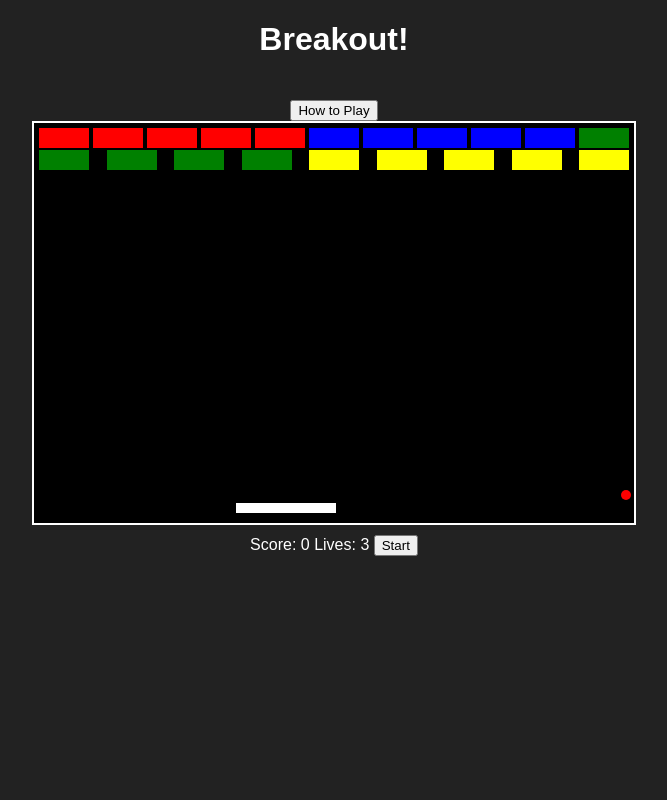
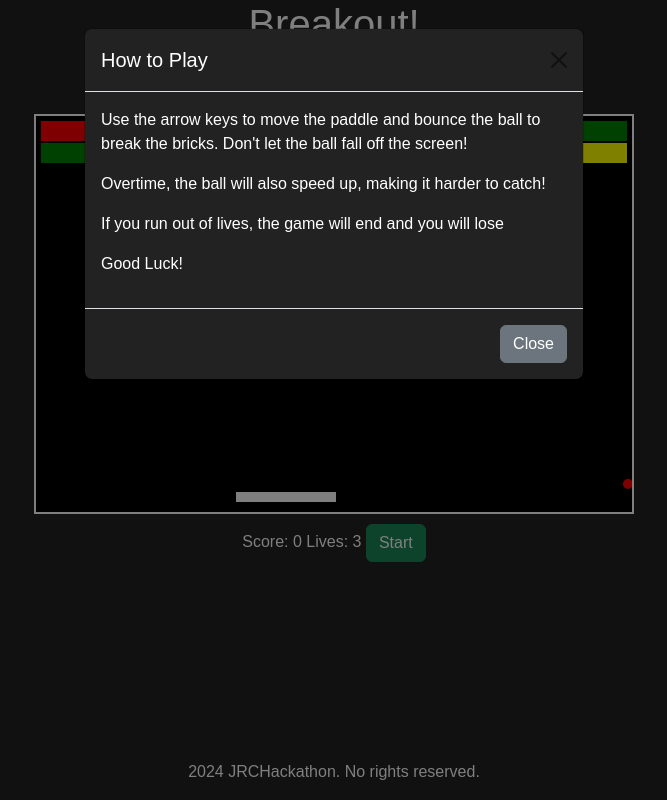
Before and after one commit to MarshallJD1/JRCHackathon, a plain HTML site: page index.html in a window 1280 px wide. Both pictures are taken after a click on the button "How to Play". Shown: the whole page, without its empty margins (306-973 px from the left). Drawn offline with nearby package versions, Linux system fonts and the light colour scheme.

Commit message:
Add modal for game instructions and footer. Add one element into style.css for modal background.

```diff
--- a/assets/css/style.css
+++ b/assets/css/style.css
@@ -8,6 +8,13 @@ body {
   align-items: center;
   margin: 0;
   height: 100vh;
+}
+
+/* Colours the modal content in #222 */
+
+.modal-content {
+  background-color: #222;
+  color: white;
 }
 
 #game-container {
--- a/index.html
+++ b/index.html
@@ -1,16 +1,51 @@
 <!DOCTYPE html>
 <html lang="en">
+
 <head>
     <meta charset="UTF-8">
     <meta name="viewport" content="width=device-width, initial-scale=1.0">
+    <!-- Bootstrap CSS -->
+    <link href="https://cdn.jsdelivr.net/npm/bootstrap@5.3.3/dist/css/bootstrap.min.css" rel="stylesheet"
+        integrity="sha384-QWTKZyjpPEjISv5WaRU9OFeRpok6YctnYmDr5pNlyT2bRjXh0JMhjY6hW+ALEwIH" crossorigin="anonymous">
+    <!-- Custom CSS -->
     <link rel="stylesheet" href="assets/css/style.css">
     <title>Breakout Game</title>
 </head>
+
 <body>
     <h1>Breakout!</h1>
 
     <div id="game-container">
-        <button id="how-to-play">How to Play</button>
+        <!-- How to Play button-->
+        <button type="button" class="btn btn-primary" data-bs-toggle="modal" data-bs-target="#howToPlayModal">
+            How to Play
+        </button>
+
+        <!-- Modal -->
+        <div class="modal fade" id="howToPlayModal" tabindex="-1" aria-labelledby="howToPlayModalLabel"
+            aria-hidden="true">
+            <div class="modal-dialog">
+                <div class="modal-content">
+                    <div class="modal-header">
+                        <h5 class="modal-title" id="howToPlayModalLabel">How to Play</h5>
+                        <button type="button" class="btn-close" data-bs-dismiss="modal" aria-label="Close"></button>
+                    </div>
+                    <div class="modal-body">
+                        <!-- Instructions go here -->
+                        <p>Use the arrow keys to move the paddle and bounce the ball to break the bricks. Don't let the
+                            ball fall off the screen!</p>
+                        <p>Overtime, the ball will also speed up, making it harder to catch!</p>
+                        <p>If you run out of lives, the game will end and you will lose</p>
+                        <p>Good Luck!</p>
+
+                    </div>
+                    <div class="modal-footer">
+                        <button type="button" class="btn btn-secondary" data-bs-dismiss="modal">Close</button>
+                    </div>
+                </div>
+            </div>
+        </div>
+
         <div id="game-viewport">
             <div id="paddle"></div>
             <div id="ball"></div>
@@ -19,9 +54,19 @@
         <div id="info">
             <span id="score">Score: 0</span>
             <span id="lives">Lives: 3</span>
-            <button id="start-game">Start</button>
+            <button id="start-game" class="btn btn-success">Start</button>
         </div>
     </div>
+    <!-- Footer -->
+    <footer style="text-align: center; position: fixed; bottom: 0; width: 100%; margin-top: 20px;">
+        <p>2024 JRCHackathon. No rights reserved.</p>
+    </footer>
+    <!-- Bootstrap JS -->
+    <script src="https://cdn.jsdelivr.net/npm/bootstrap@5.3.3/dist/js/bootstrap.bundle.min.js"
+        integrity="sha384-YvpcrYf0tY3lHB60NNkmXc5s9fDVZLESaAA55NDzOxhy9GkcIdslK1eN7N6jIeHz"
+        crossorigin="anonymous"></script>
+    <!-- Custom JS -->
     <script src="assets/js/script.js"></script>
 </body>
+
 </html>
```
